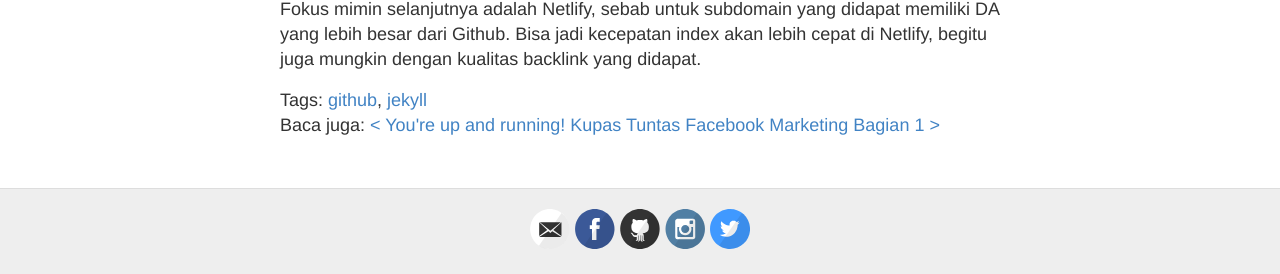
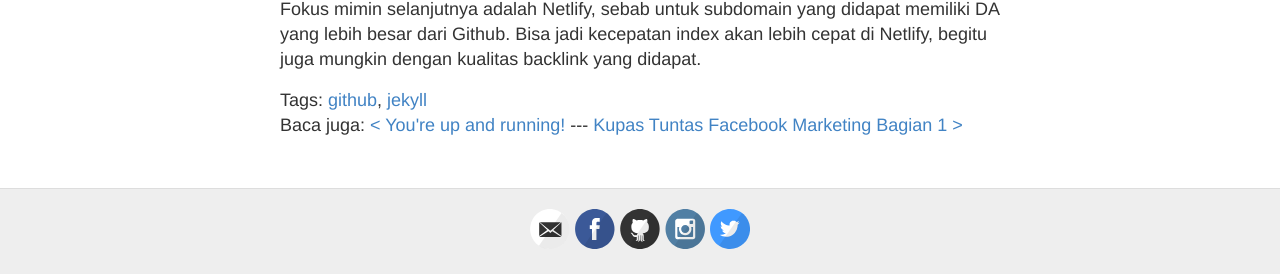
Before and after one commit to utaramas/pageone, a Jekyll site: the page built from _posts/2023-1-1-Perlunya-komunitas-pengguna-Git-di-tanah-air.md, in a window 1280 px wide. Shown: the part 948-1222 px from the top of the page. Built offline with Jekyll 4.4.1, drawn with Linux system fonts in a browser that asks for light colours.

Commit message:
Update post.html

```diff
--- a/_layouts/post.html
+++ b/_layouts/post.html
@@ -16,7 +16,7 @@
   <div class="tags-container">
     Tags:
   {% for tag in page.tags %}
-  <a href="{{ site.url }}/pageone/tags/#{{tag | cgi_escape}}" class="post-tag"
+  <a href="{{ site.baseurl }}/tags/#{{tag | cgi_escape}}" class="post-tag"
     >{{tag}}</a
   >{% unless forloop.last %}, {% endunless %} {% endfor %}
 </div>
@@ -26,7 +26,7 @@
   {% if page.previous %}
   <a class="prev" href="{{ page.previous | relative_url }}"
     >< {{ page.previous.title }}</a
-  >
+  > ---
   {% endif %} {% if page.next %}
   <a class="next" href="{{ page.next | relative_url }}"
     >{{ page.next.title }} ></a
```
